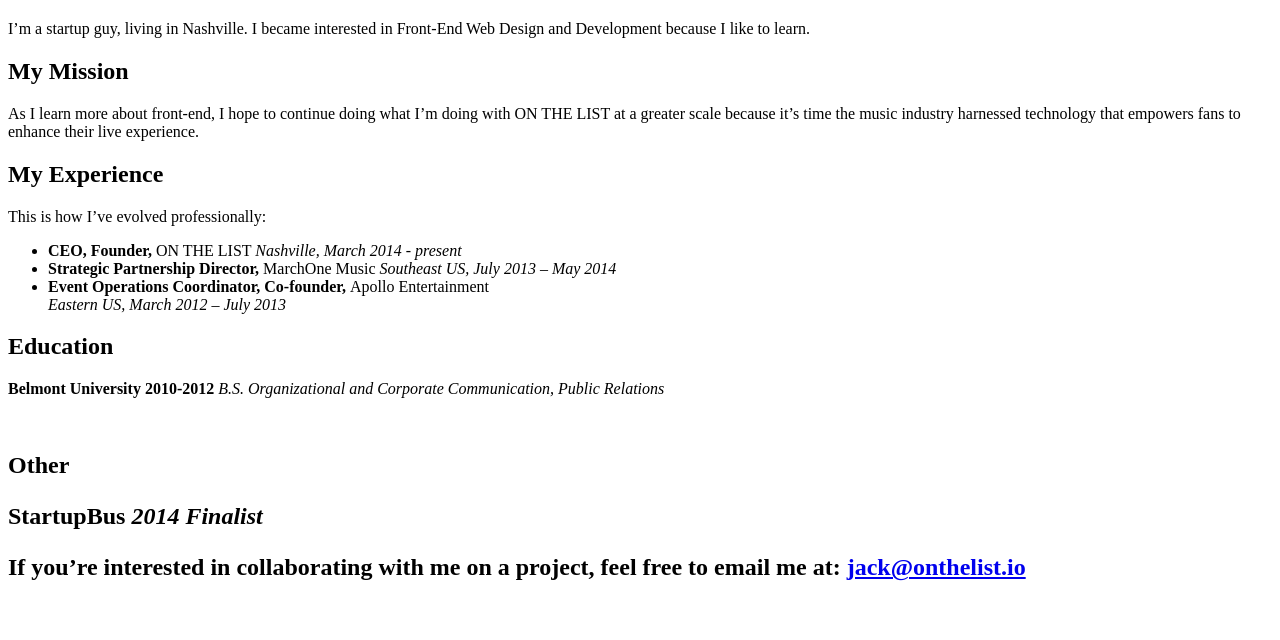
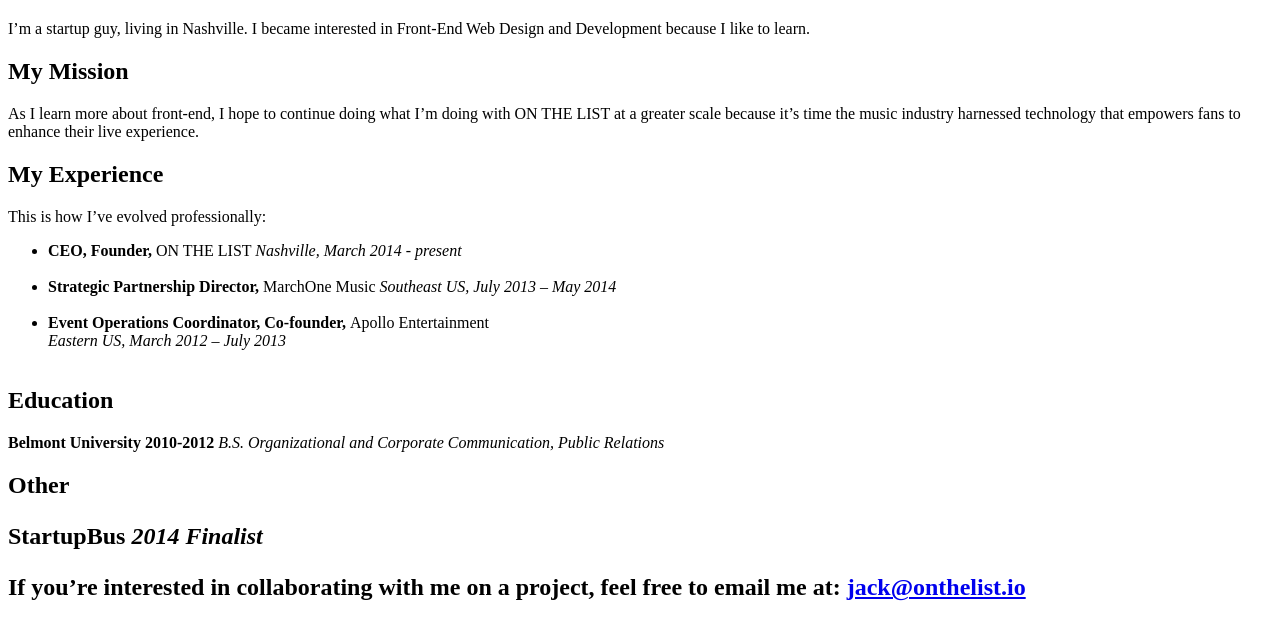
Before and after one commit to backpackjack/GA-learning, a plain HTML site: page index.html in a window 1280 px wide. Shown: the part 60-700 px from the top of the page. Drawn offline with Linux system fonts and the light colour scheme.

Commit message:
GA index
/Users/jackmccann/Desktop/GA

```diff
--- a/index.html
+++ b/index.html
@@ -17,17 +17,17 @@
 
 			<ul>
 				<li><strong>CEO, Founder, </strong>ON THE LIST
-				<em>Nashville, March 2014 - present</em></li>
+				<em>Nashville, March 2014 - present</em></li><br>
 				<li><strong>Strategic Partnership Director, </strong>MarchOne Music
-				<em>Southeast US, July 2013 – May 2014</em></li>
+				<em>Southeast US, July 2013 – May 2014</em></li><br>
 				<li><strong>Event Operations Coordinator, Co-founder, </strong>Apollo Entertainment<br>
-				<em>Eastern US, March 2012 – July 2013</em></li>
+				<em>Eastern US, March 2012 – July 2013</em></li><br>
 			</ul>
 
 		<h2><strong>Education</strong></h2>
 
 		<p><strong>Belmont University 2010-2012</strong>
-			<em>B.S. Organizational and Corporate Communication, Public Relations</em></p><br>
+			<em>B.S. Organizational and Corporate Communication, Public Relations</em></p>
 
 		<h2><strong>Other</strong><h2>
 
```
